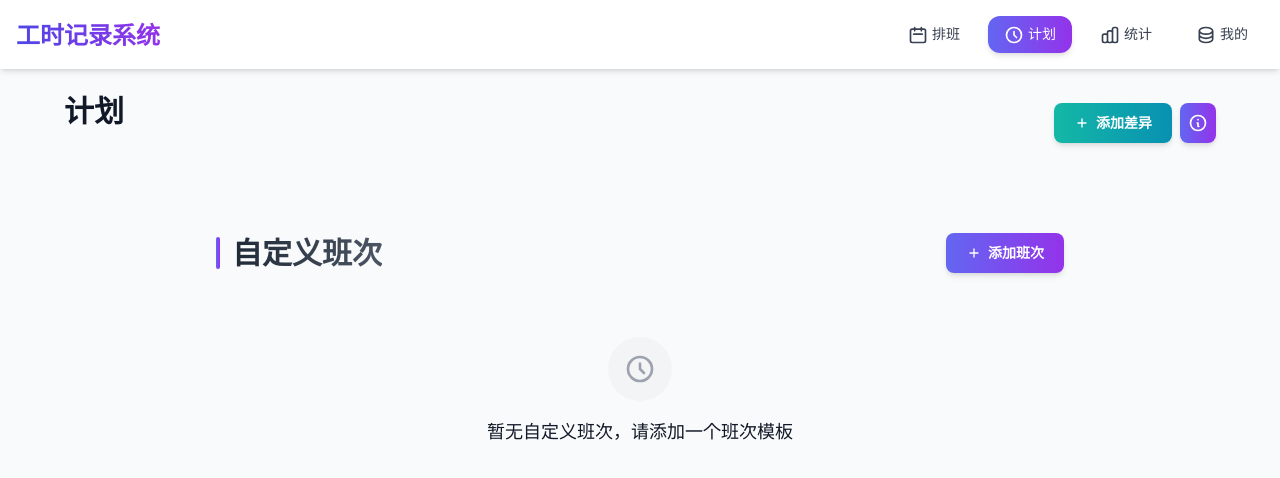
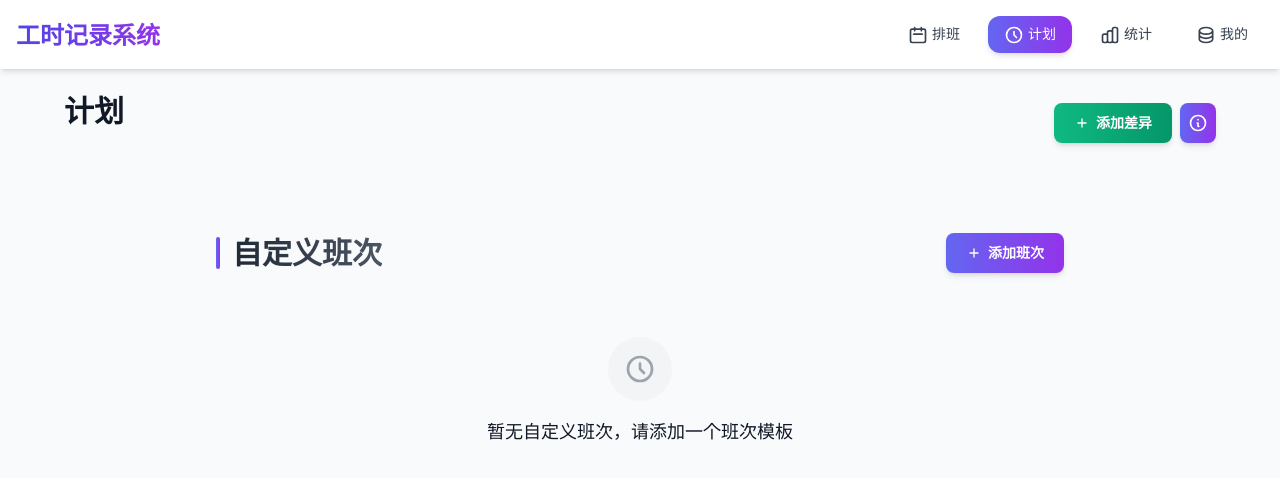
Before and after one commit to JiuWang95/workcum, a React (Vite) app: page / in a window 1280 px wide. Shown: the top 478 px of the page. Built offline with nearby package versions, Linux system fonts and the light colour scheme.

Commit message:
style(TimeEntryPage): 修改添加记录按钮的渐变色
将按钮的渐变色从teal-cyan调整为emerald色系，提升视觉一致性

```diff
--- a/src/pages/TimeEntryPage.jsx
+++ b/src/pages/TimeEntryPage.jsx
@@ -111,7 +111,7 @@ const TimeEntryPage = () => {
           {/* 添加记录按钮 - 在所有设备上显示一致的样式 */}
           <button
             onClick={() => setIsAddEntryModalOpen(true)}
-            className="flex items-center justify-center bg-gradient-to-r from-teal-500 to-cyan-600 hover:from-teal-600 hover:to-cyan-700 text-white font-bold py-2 px-4 rounded-lg shadow-md transition-all duration-300 transform hover:scale-105 text-sm whitespace-nowrap md:py-2.5 md:px-5 md:text-sm md:rounded-lg"
+            className="flex items-center justify-center bg-gradient-to-r from-emerald-500 to-emerald-600 hover:from-emerald-600 hover:to-emerald-700 text-white font-bold py-2 px-4 rounded-lg shadow-md transition-all duration-300 transform hover:scale-105 text-sm whitespace-nowrap md:py-2.5 md:px-5 md:text-sm md:rounded-lg"
           >
             <svg
               className="w-4 h-4 mr-1 md:w-4 md:h-4 md:mr-1.5"
```
